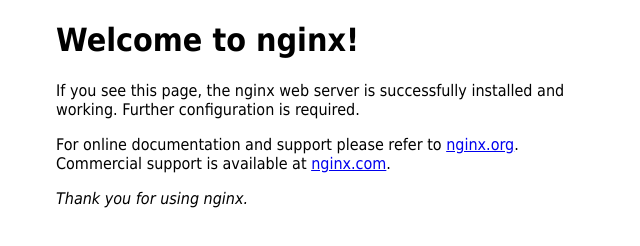
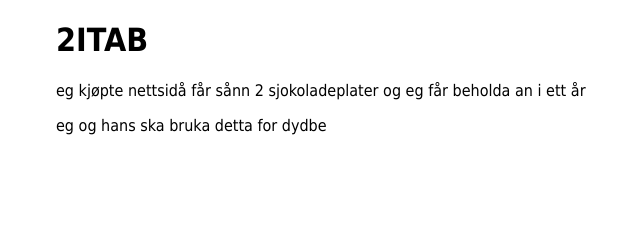
Before and after one commit to mariusIMA/2itab.app, a plain HTML site: page index.html in a window 1280 px wide. Shown: the whole page, without its empty margins (304-944 px from the left). Drawn offline with Linux system fonts and the light colour scheme.

Commit message:
Update title and content in index.html

```diff
--- a/index.html
+++ b/index.html
@@ -1,7 +1,7 @@
 <!DOCTYPE html>
 <html>
 <head>
-<title>Welcome to nginx!</title>
+<title>Heisann</title>
 <style>
 html { color-scheme: light dark; }
 body { width: 35em; margin: 0 auto;
@@ -9,15 +9,8 @@
 </style>
 </head>
 <body>
-<h1>Welcome to nginx!</h1>
-<p>If you see this page, the nginx web server is successfully installed and
-working. Further configuration is required.</p>
-
-<p>For online documentation and support please refer to
-<a href="http://nginx.org/">nginx.org</a>.<br/>
-Commercial support is available at
-<a href="http://nginx.com/">nginx.com</a>.</p>
-
-<p><em>Thank you for using nginx.</em></p>
+<h1>2ITAB</h1>
+<p>eg kjøpte nettsidå får sånn 2 sjokoladeplater og eg får beholda an i ett år</p>
+<p>eg og hans ska bruka detta for dydbe<br/></p>
 </body>
 </html>
```
